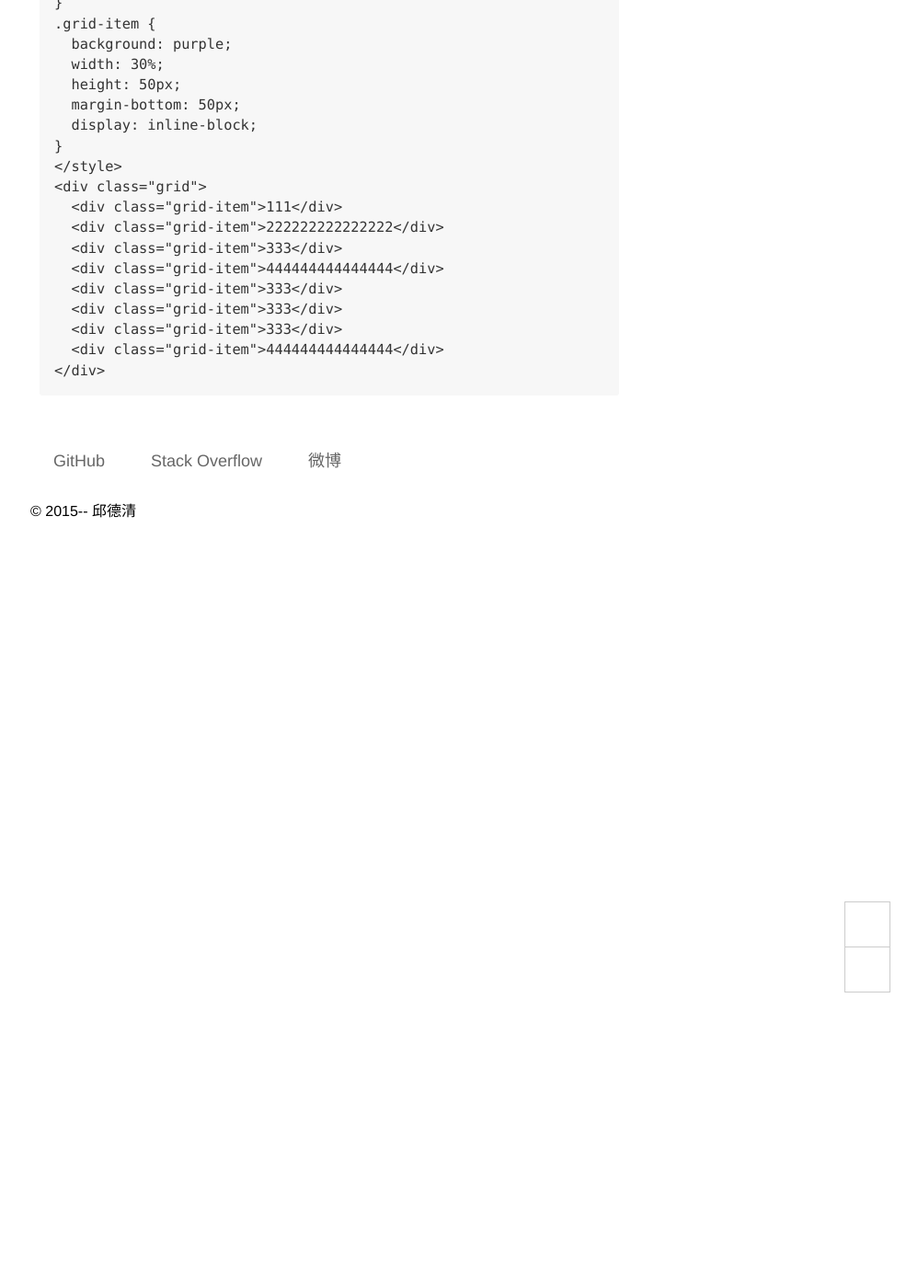
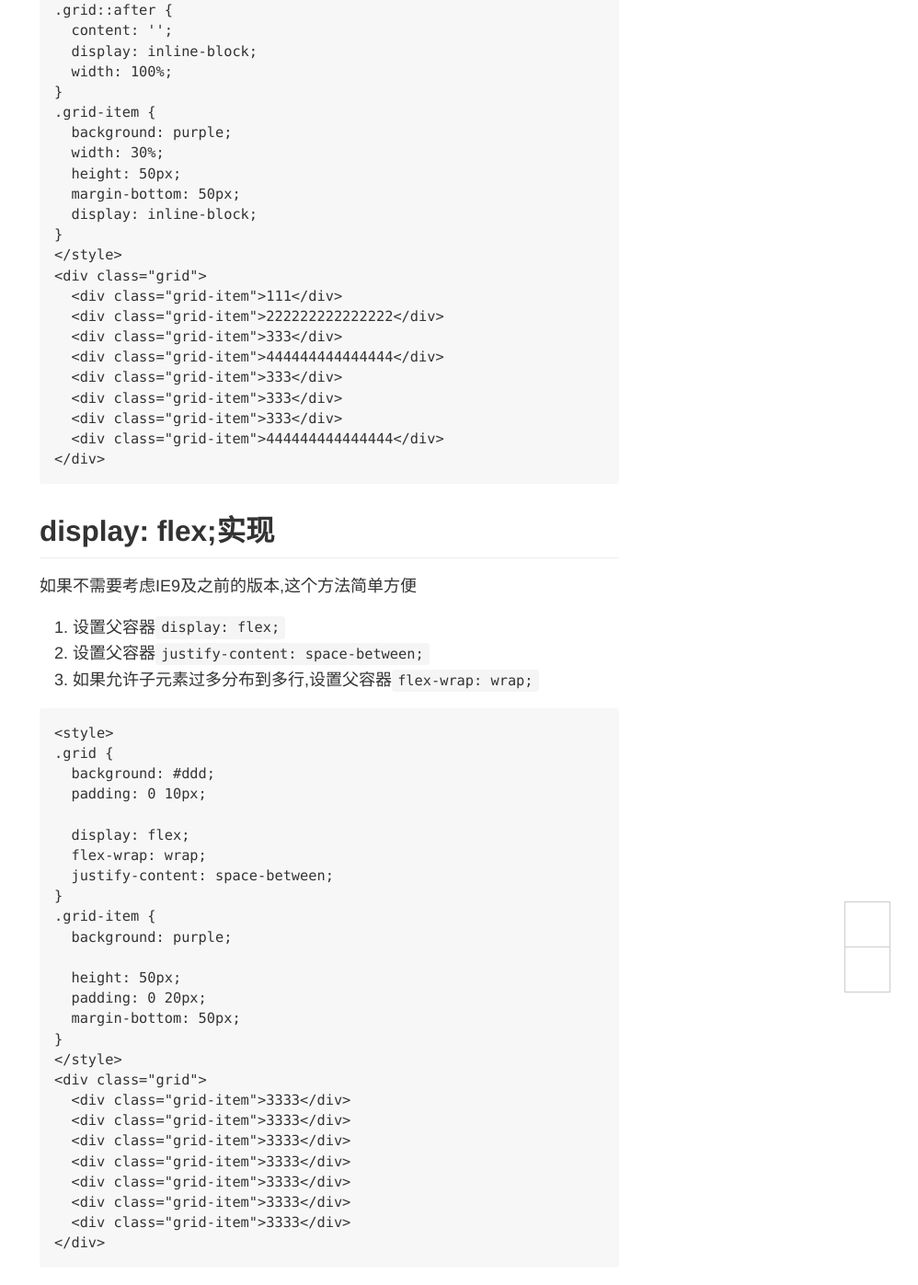
Before and after one commit to footmess/qiu-deqing.github.io, a Jekyll site: the page built from css3/_posts/2015-08-12-justify-item-layout.md, in a window 1280 px wide and 1400 px high, scrolled down 944 px. Shown: the top 1397 px of the window at 92% size, without its empty margins (282-1280 px from the left). Built offline with Jekyll 4.4.1, drawn with Linux system fonts in a browser that asks for light colours; some web fonts are replaced; comment, search, counter and statistics services are not loaded; before the commit the page ends 1526 px from its top, so only the background shows below that; some of the changed text lies outside the part shown.

Commit message:
update justify-item-layout

````diff
--- a/css3/_posts/2015-08-12-justify-item-layout.md
+++ b/css3/_posts/2015-08-12-justify-item-layout.md
@@ -1,11 +1,16 @@
 ---
-title: "[css 布局]容器左右间距固定,子元素靠左右边界停靠且平分多余空间""
+title: "[css 布局]容器左右间距固定,子元素靠左右边界停靠且平分多余空间"
 
 ---
 
 导航栏常用这种布局, 常见于导航栏
 
 ![][1]
+
+## text-align实现
+
+可以兼容比较老的浏览器
+
 
 实现步骤:
 
@@ -47,5 +52,42 @@ title: "[css 布局]容器左右间距固定,子元素靠左右边界停靠且
 </div>
 ```
 
+## display: flex;实现
+
+如果不需要考虑IE9及之前的版本,这个方法简单方便
+
+1. 设置父容器`display: flex;`
+2. 设置父容器`justify-content: space-between;`
+3. 如果允许子元素过多分布到多行,设置父容器`flex-wrap: wrap;`
+
+```
+<style>
+.grid {
+  background: #ddd;
+  padding: 0 10px;
+
+  display: flex;
+  flex-wrap: wrap;
+  justify-content: space-between;
+}
+.grid-item {
+  background: purple;
+
+  height: 50px;
+  padding: 0 20px;
+  margin-bottom: 50px;
+}
+</style>
+<div class="grid">
+  <div class="grid-item">3333</div>
+  <div class="grid-item">3333</div>
+  <div class="grid-item">3333</div>
+  <div class="grid-item">3333</div>
+  <div class="grid-item">3333</div>
+  <div class="grid-item">3333</div>
+  <div class="grid-item">3333</div>
+</div>
+```
+
 
 [1]: https://cloud.githubusercontent.com/assets/5894015/9219427/6b394108-410d-11e5-8798-bdc32741c9a4.png
````
Also changed, not shown: css3/_posts/2015-05-17-flex-box.md (deleted, +0 -6 lines), tools/_posts/2015-07-02-operation-system.md (+6 -0 lines).
